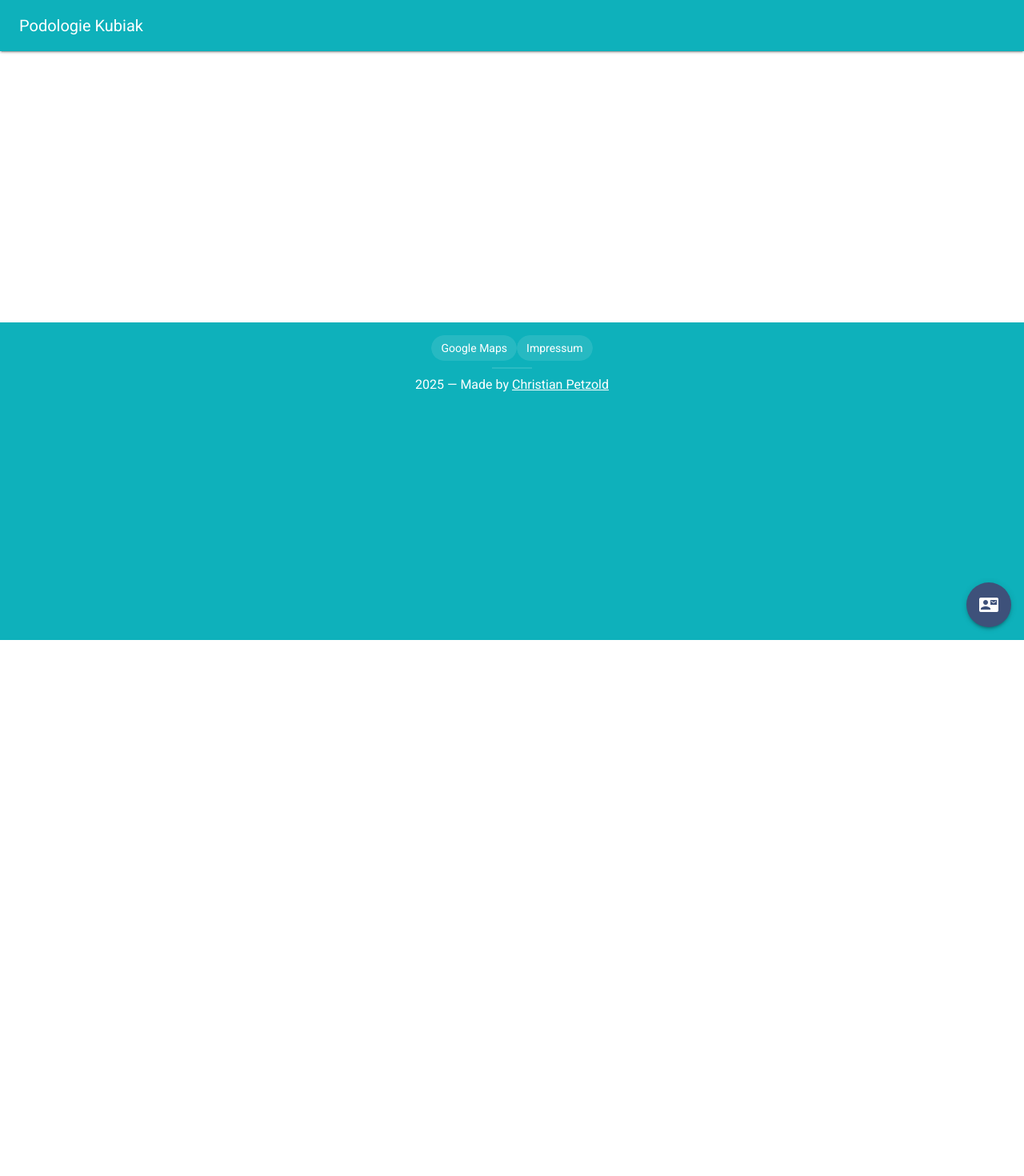
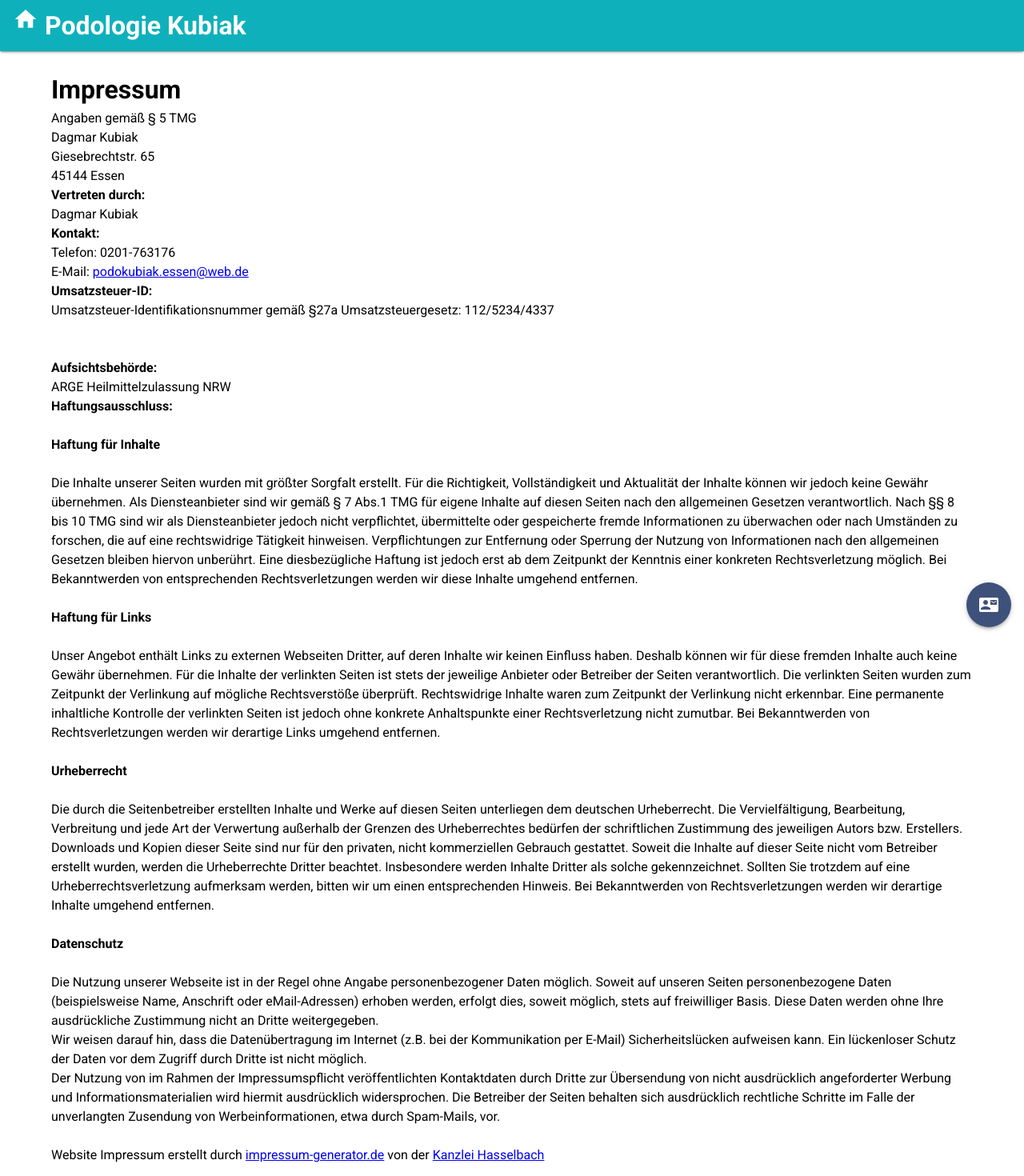
Before and after one commit to christianpetzold/podokubiak, a Vue app in the folder web-app/: page /impressum in a window 1280 px wide. Shown: the top 1470 px of the page at 80% size. Before the commit the page ends 800 px from the top, so only its background shows below. Built offline with nearby package versions, Linux system fonts and the light colour scheme.

Commit message:
continued working on app bar and added Impressum

```diff
--- a/web-app/src/App.vue
+++ b/web-app/src/App.vue
@@ -1,22 +1,10 @@
 <template>
   <FullScreenLoader :visible="loading" />
   <v-app>
-    <v-app-bar
-      app
-      position="sticky"
-      :elevation="2"
-      color="appBarColor"
-    >
-      <template v-slot:prepend>
-        <v-app-bar-nav-icon
-          v-if="$vuetify.display.mobile"
-          @click.stop="drawer = !drawer"
-        />
-      </template>
-      <template v-slot:append>
+    <v-app-bar app position="sticky" :elevation="2" color="appBarColor">
+      <template #append v-if="!$vuetify.display.mobile">
         <v-card
           :ripple="false"
-          v-if="!$vuetify.display.mobile"
           :color="section.id === activeSectionId ? 'secondary' : 'primary'"
           rounded="xl"
           elevation="0"
@@ -27,8 +15,16 @@
           :title="section.label"
         ></v-card>
       </template>
-
-      <v-app-bar-title>Podologie Kubiak</v-app-bar-title>
+      <template #append v-else-if="currentSections.length != 0">
+        <v-app-bar-nav-icon
+          v-if="$vuetify.display.mobile"
+          @click.stop="drawer = !drawer"
+        />
+      </template>
+      <div class="kubiak-home-link d-flex flex-row" @click="router.push('/')">
+        <v-icon class="ml-4" size="x-large" icon="mdi mdi-home"/>
+        <h1 class="ml-2">Podologie Kubiak</h1>
+      </div>
     </v-app-bar>
     <v-navigation-drawer
       v-if="$vuetify.display.mobile"
@@ -36,6 +32,7 @@
       temporary
       location="bottom"
       color="navBarColor"
+      style="height: 170px"
     >
       <v-card
         :ripple="false"
@@ -49,7 +46,7 @@
       />
     </v-navigation-drawer>
     <v-main>
-      <v-container class="pa-6 pt-6" max-width="1000px">
+      <v-container class="pa-6 pt-6">
         <router-view
           @update-sections="currentSections = $event"
           @update-active-section="handleActiveSectionUpdate"
@@ -60,6 +57,7 @@
       <v-speed-dial location="bottom center" transition="fade-transition">
         <template v-slot:activator="{ props: activatorProps }">
           <v-fab
+            :ripple="false"
             v-bind="activatorProps"
             size="large"
             color="secondary"
@@ -74,7 +72,7 @@
     <v-footer class="text-center d-flex flex-column py-4" color="primary">
       <div class="d-flex justify-center align-center">
         <v-chip href="https://g.co/kgs/1No54vU">Google Maps</v-chip>
-        <v-chip @click="router.push('impressum')"> Impressum</v-chip>
+        <v-chip @click="router.push({path: '/impressum'})"> Impressum</v-chip>
       </div>
 
       <v-divider class="my-2" thickness="2" width="50"></v-divider>
@@ -132,6 +130,10 @@ html {
   scroll-padding-top: 80px; /* or whatever your app-bar height is */
 }
 
+.kubiak-home-link:hover{
+  cursor: pointer;
+}
+
 .fab-container {
   position: fixed;
   bottom: 16px;
--- /dev/null
+++ b/web-app/src/components/Impressum.vue
@@ -0,0 +1,101 @@
+<template>
+  <h1>Impressum</h1>
+  <p>Angaben gemäß § 5 TMG</p>
+  <p>
+    Dagmar Kubiak <br />
+    Giesebrechtstr. 65<br />
+    45144 Essen <br />
+  </p>
+  <p>
+    <strong>Vertreten durch: </strong><br />
+    Dagmar Kubiak<br />
+  </p>
+  <p>
+    <strong>Kontakt:</strong> <br />
+    Telefon: 0201-763176<br />
+    E-Mail: <a href="mailto:podokubiak.essen@web.de">podokubiak.essen@web.de</a
+    ><br />
+  </p>
+  <p>
+    <strong>Umsatzsteuer-ID: </strong> <br />
+    Umsatzsteuer-Identifikationsnummer gemäß §27a Umsatzsteuergesetz:
+    112/5234/4337<br /><br />
+    <br />
+  </p>
+  <p>
+    <strong>Aufsichtsbehörde:</strong><br />
+    ARGE Heilmittelzulassung NRW<br />
+  </p>
+  <p>
+    <strong>Haftungsausschluss: </strong><br /><br /><strong
+      >Haftung für Inhalte</strong
+    ><br /><br />
+    Die Inhalte unserer Seiten wurden mit größter Sorgfalt erstellt. Für die
+    Richtigkeit, Vollständigkeit und Aktualität der Inhalte können wir jedoch
+    keine Gewähr übernehmen. Als Diensteanbieter sind wir gemäß § 7 Abs.1 TMG
+    für eigene Inhalte auf diesen Seiten nach den allgemeinen Gesetzen
+    verantwortlich. Nach §§ 8 bis 10 TMG sind wir als Diensteanbieter jedoch
+    nicht verpflichtet, übermittelte oder gespeicherte fremde Informationen zu
+    überwachen oder nach Umständen zu forschen, die auf eine rechtswidrige
+    Tätigkeit hinweisen. Verpflichtungen zur Entfernung oder Sperrung der
+    Nutzung von Informationen nach den allgemeinen Gesetzen bleiben hiervon
+    unberührt. Eine diesbezügliche Haftung ist jedoch erst ab dem Zeitpunkt der
+    Kenntnis einer konkreten Rechtsverletzung möglich. Bei Bekanntwerden von
+    entsprechenden Rechtsverletzungen werden wir diese Inhalte umgehend
+    entfernen.<br /><br /><strong>Haftung für Links</strong><br /><br />
+    Unser Angebot enthält Links zu externen Webseiten Dritter, auf deren Inhalte
+    wir keinen Einfluss haben. Deshalb können wir für diese fremden Inhalte auch
+    keine Gewähr übernehmen. Für die Inhalte der verlinkten Seiten ist stets der
+    jeweilige Anbieter oder Betreiber der Seiten verantwortlich. Die verlinkten
+    Seiten wurden zum Zeitpunkt der Verlinkung auf mögliche Rechtsverstöße
+    überprüft. Rechtswidrige Inhalte waren zum Zeitpunkt der Verlinkung nicht
+    erkennbar. Eine permanente inhaltliche Kontrolle der verlinkten Seiten ist
+    jedoch ohne konkrete Anhaltspunkte einer Rechtsverletzung nicht zumutbar.
+    Bei Bekanntwerden von Rechtsverletzungen werden wir derartige Links umgehend
+    entfernen.<br /><br /><strong>Urheberrecht</strong><br /><br />
+    Die durch die Seitenbetreiber erstellten Inhalte und Werke auf diesen Seiten
+    unterliegen dem deutschen Urheberrecht. Die Vervielfältigung, Bearbeitung,
+    Verbreitung und jede Art der Verwertung außerhalb der Grenzen des
+    Urheberrechtes bedürfen der schriftlichen Zustimmung des jeweiligen Autors
+    bzw. Erstellers. Downloads und Kopien dieser Seite sind nur für den
+    privaten, nicht kommerziellen Gebrauch gestattet. Soweit die Inhalte auf
+    dieser Seite nicht vom Betreiber erstellt wurden, werden die Urheberrechte
+    Dritter beachtet. Insbesondere werden Inhalte Dritter als solche
+    gekennzeichnet. Sollten Sie trotzdem auf eine Urheberrechtsverletzung
+    aufmerksam werden, bitten wir um einen entsprechenden Hinweis. Bei
+    Bekanntwerden von Rechtsverletzungen werden wir derartige Inhalte umgehend
+    entfernen.<br /><br /><strong>Datenschutz</strong><br /><br />
+    Die Nutzung unserer Webseite ist in der Regel ohne Angabe personenbezogener
+    Daten möglich. Soweit auf unseren Seiten personenbezogene Daten
+    (beispielsweise Name, Anschrift oder eMail-Adressen) erhoben werden, erfolgt
+    dies, soweit möglich, stets auf freiwilliger Basis. Diese Daten werden ohne
+    Ihre ausdrückliche Zustimmung nicht an Dritte weitergegeben. <br />
+    Wir weisen darauf hin, dass die Datenübertragung im Internet (z.B. bei der
+    Kommunikation per E-Mail) Sicherheitslücken aufweisen kann. Ein lückenloser
+    Schutz der Daten vor dem Zugriff durch Dritte ist nicht möglich. <br />
+    Der Nutzung von im Rahmen der Impressumspflicht veröffentlichten
+    Kontaktdaten durch Dritte zur Übersendung von nicht ausdrücklich
+    angeforderter Werbung und Informationsmaterialien wird hiermit ausdrücklich
+    widersprochen. Die Betreiber der Seiten behalten sich ausdrücklich
+    rechtliche Schritte im Falle der unverlangten Zusendung von
+    Werbeinformationen, etwa durch Spam-Mails, vor.<br />
+  </p>
+  <br />
+  Website Impressum erstellt durch
+  <a href="https://www.impressum-generator.de">impressum-generator.de</a> von
+  der
+  <a href="https://www.kanzlei-hasselbach.de/" rel="nofollow"
+    >Kanzlei Hasselbach</a
+  >
+</template>
+
+<script setup lang="ts">
+import {useScrollSpy} from "@/composables/useScrollSpy.ts";
+
+const emit = defineEmits(['update-sections', 'update-active-section'])
+
+const sections = []
+emit('update-sections', sections)
+</script>
+
+<style scoped></style>
--- a/web-app/src/router/index.ts
+++ b/web-app/src/router/index.ts
@@ -1,10 +1,11 @@
 import { createRouter, createWebHistory } from 'vue-router'
 import HomeView from '@/views/HomeView.vue'
 import About from '@/views/About.vue'
+import Impressum from '@/components/Impressum.vue'
 
 const routes = [
   { path: '/', name: 'Home', component: HomeView },
-  { path: '/about', name: 'About', component: About },
+  { path: '/impressum', name: 'Impressum', component: Impressum },
 ]
 
 const base = import.meta.env.MODE === 'production' ? '/podokubiak/' : '/'
@@ -12,6 +13,11 @@ const base = import.meta.env.MODE === 'production' ? '/podokubiak/' : '/'
 const router = createRouter({
   history: createWebHistory(base),
   routes,
+  scrollBehavior(to, from, savedPosition) {
+    return { top: 0 }
+  }
 })
 
+
+
 export default router
```
